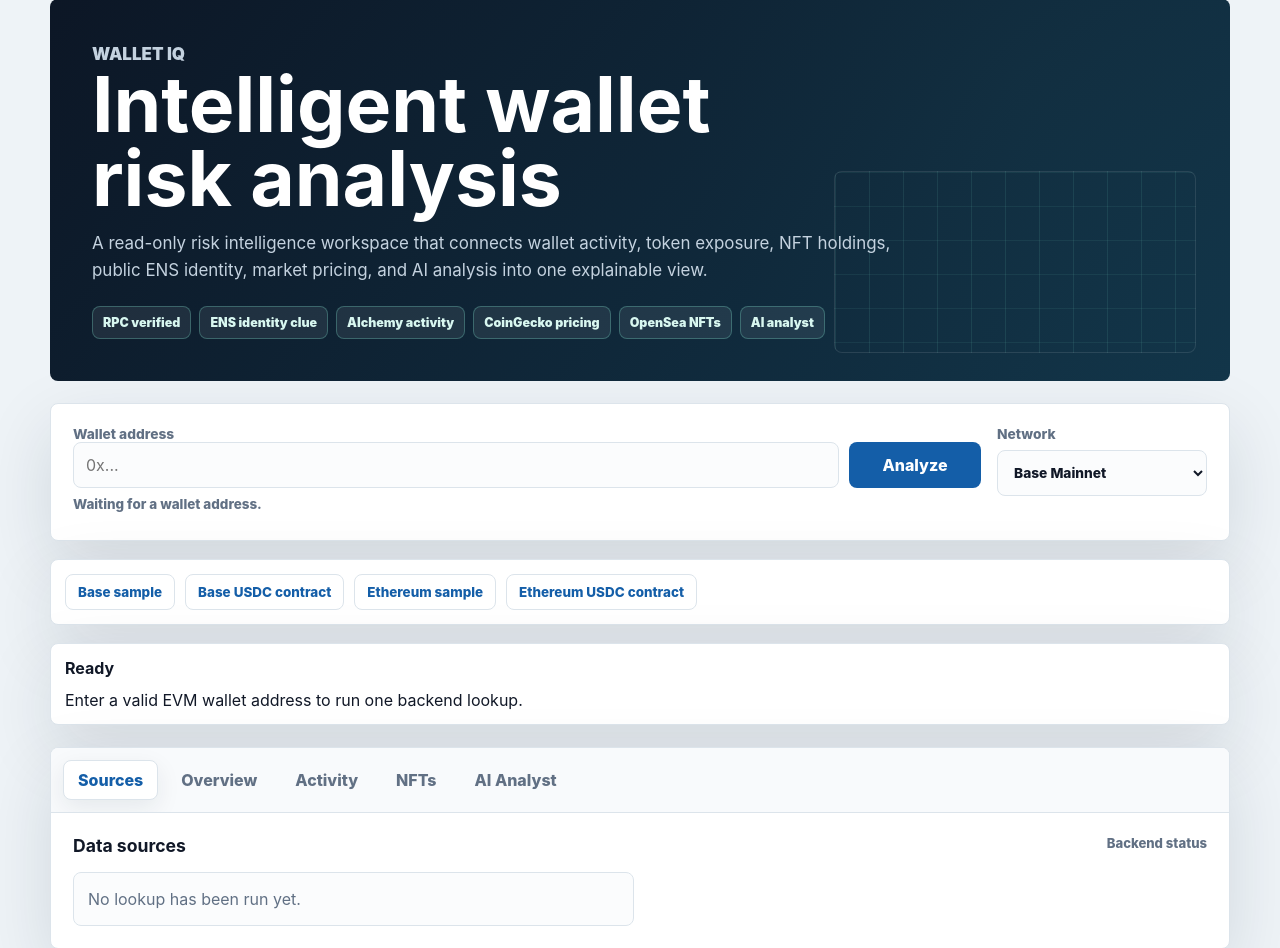
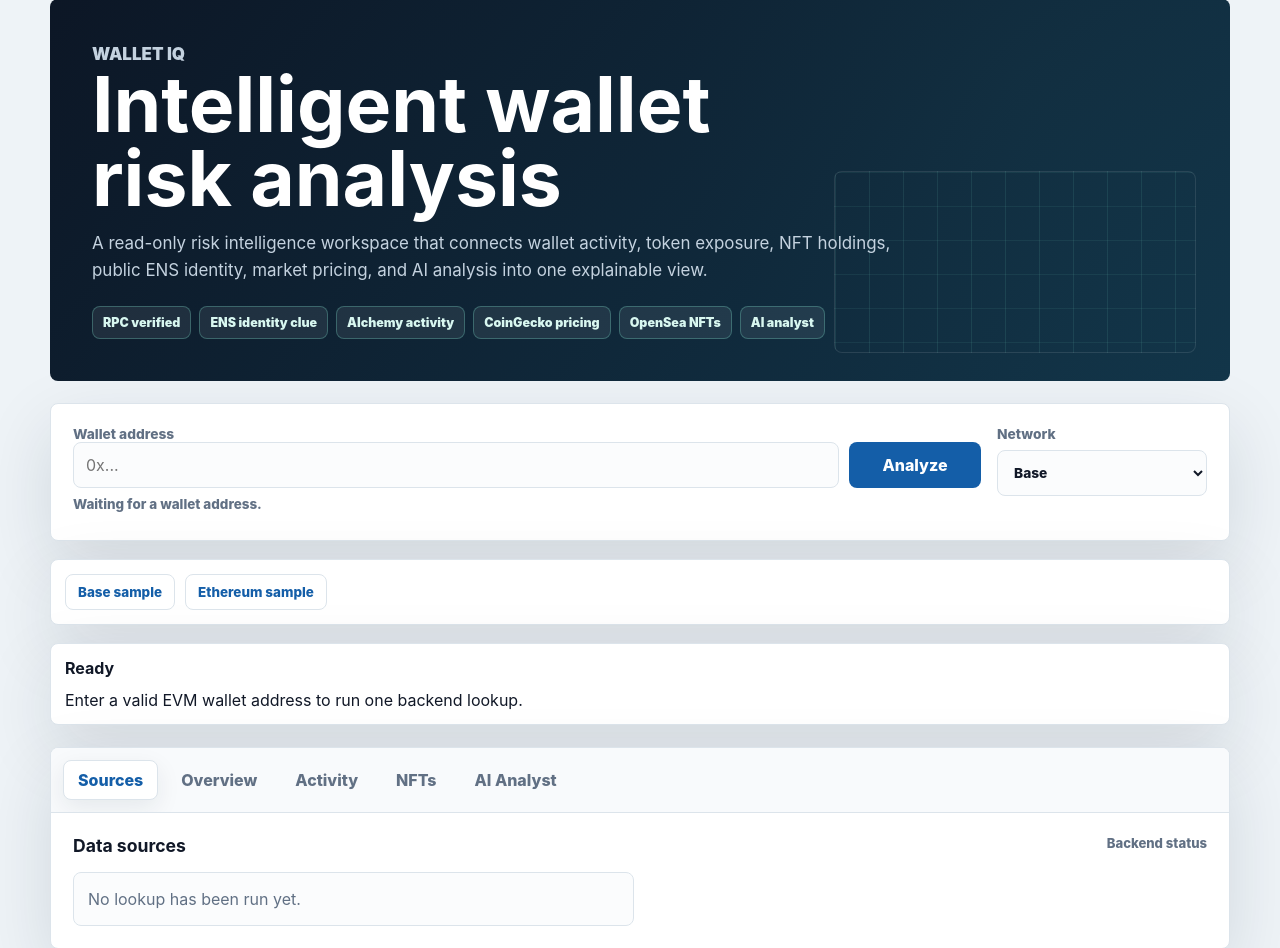
Before and after one commit to saanvimovva/walliq-flask, a Flask app: page / in a window 1280 px wide. Shown: the part 33-981 px from the top of the page. Run offline with Flask 3, Linux system fonts and the light colour scheme.

Commit message:
Simplify network and activity controls

```diff
--- a/services/alchemy_service.py
+++ b/services/alchemy_service.py
@@ -12,8 +12,8 @@ import requests
 
 
 NETWORKS = {
-    "base": {"alchemy": "base-mainnet", "name": "Base Mainnet"},
-    "ethereum": {"alchemy": "eth-mainnet", "name": "Ethereum Mainnet"},
+    "base": {"alchemy": "base-mainnet", "name": "Base"},
+    "ethereum": {"alchemy": "eth-mainnet", "name": "Ethereum"},
 }
 
 
--- a/services/rpc_service.py
+++ b/services/rpc_service.py
@@ -10,7 +10,7 @@ TRANSFER_TOPIC = "0xddf252ad1be2c89b69c2b068fc378daa952ba7f163c4a11628f55a4df523
 NETWORKS = {
     "base": {
         "id": "base",
-        "name": "Base Mainnet",
+        "name": "Base",
         "rpc_url": "https://mainnet.base.org",
         "chain_id": "0x2105",
         "currency": "ETH",
@@ -21,7 +21,7 @@ NETWORKS = {
     },
     "ethereum": {
         "id": "ethereum",
-        "name": "Ethereum Mainnet",
+        "name": "Ethereum",
         "rpc_url": "https://ethereum-rpc.publicnode.com",
         "chain_id": "0x1",
         "currency": "ETH",
--- a/templates/index.html
+++ b/templates/index.html
@@ -38,17 +38,15 @@
         <label for="network">
           Network
           <select id="network">
-            <option value="base">Base Mainnet</option>
-            <option value="ethereum">Ethereum Mainnet</option>
+            <option value="base">Base</option>
+            <option value="ethereum">Ethereum</option>
           </select>
         </label>
       </section>
 
       <section class="sample-row" aria-label="Sample wallet addresses">
         <button class="sample" type="button" data-address="0x742d35Cc6634C0532925a3b844Bc454e4438f44e" data-network="base">Base sample</button>
-        <button class="sample" type="button" data-address="0x833589fCD6eDb6E08f4c7C32D4f71b54bdA02913" data-network="base">Base USDC contract</button>
         <button class="sample" type="button" data-address="0xd8dA6BF26964aF9D7eEd9e03E53415D37aA96045" data-network="ethereum">Ethereum sample</button>
-        <button class="sample" type="button" data-address="0xA0b86991c6218b36c1d19D4a2e9Eb0cE3606eB48" data-network="ethereum">Ethereum USDC contract</button>
       </section>
 
       <section class="summary" id="summary">
@@ -128,8 +126,6 @@
             <button class="filter active" type="button" data-filter="all">All</button>
             <button class="filter" type="button" data-filter="send">Sent</button>
             <button class="filter" type="button" data-filter="receive">Received</button>
-            <button class="filter" type="button" data-filter="approve">Approvals</button>
-            <button class="filter" type="button" data-filter="contract">Contract calls</button>
           </div>
           <div class="transactions" id="transactions">
             <div class="empty">Run a lookup to show recent decoded transactions.</div>
```
